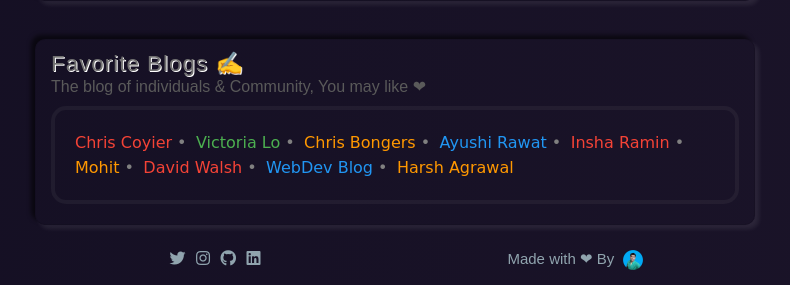
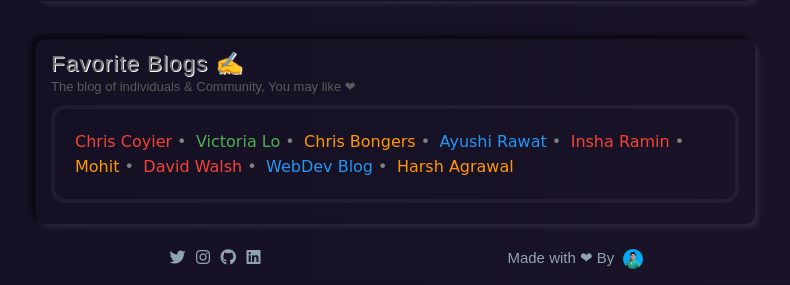
Before and after one commit to aksinghrajpoot/aksingh.github.io, a PHP site: page / in a window 1280 px wide. Shown: the part 559-844 px from the top of the page, without its empty margins (245-1035 px from the left). Run offline with PHP 8.4, Linux system fonts and the light colour scheme; some web fonts are replaced.

Commit message:
Update style.css

```diff
--- a/style.css
+++ b/style.css
@@ -30,7 +30,7 @@
 /*card starts*/
 .card{box-shadow:4px 4px 4px rgb(255 255 255 / 8%),-4px -4px 4px rgb(0 0 0 / 56%),0 0 0 rgb(255 255 255 / 8%) inset,0 0 0 rgb(0 0 0 / 56%) inset;border:1px solid rgba(0,0,0,.08);padding:10px 15px;max-width:720px;margin:10px auto;border-radius:10px}
 .card .heading{color:#717171;font-weight:400;letter-spacing:1px;text-shadow:1px 1px #fff;font-size:1.4em}
-.card .sub-heading{color:#5a5a5a}
+.card .sub-heading{color:#5a5a5a;font-size: 13px;}
 /*card ends*/
 /*techstack starts*/
 .tech-stack img{vertical-align: middle;}
```
